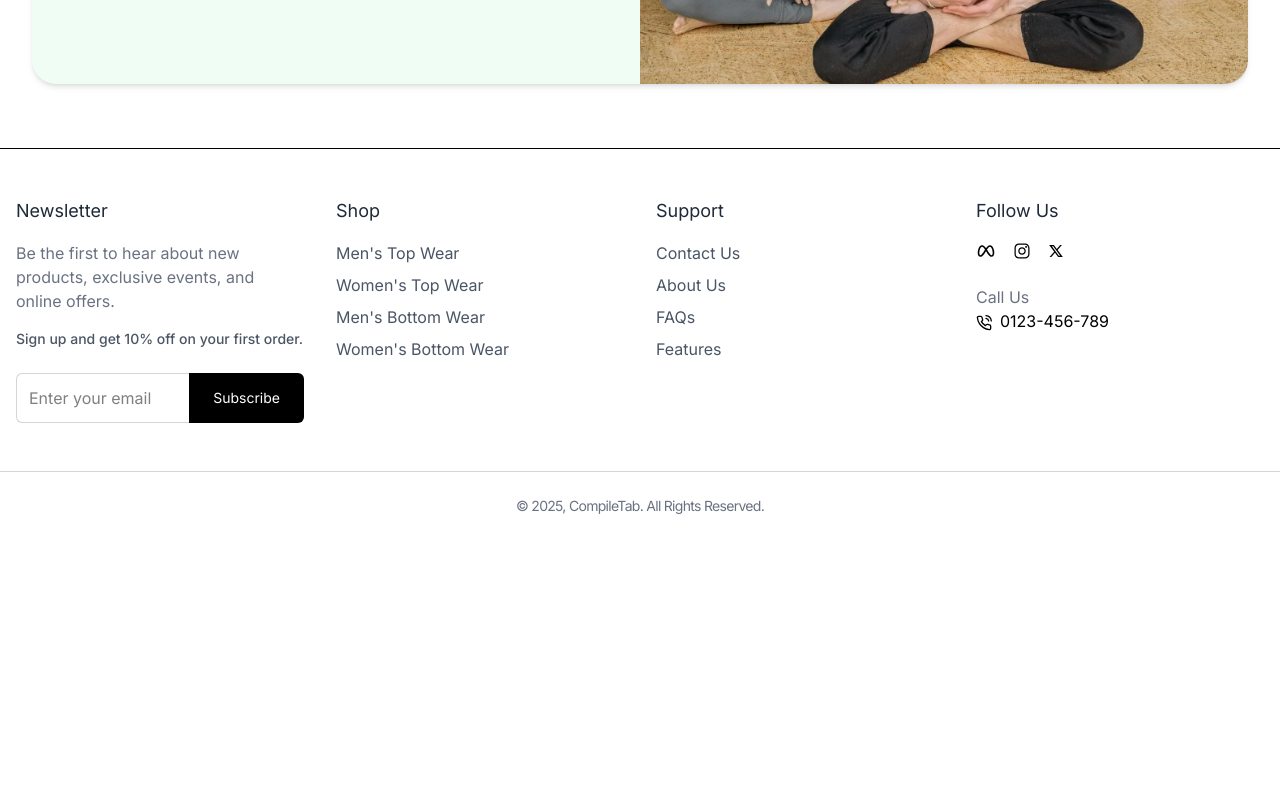
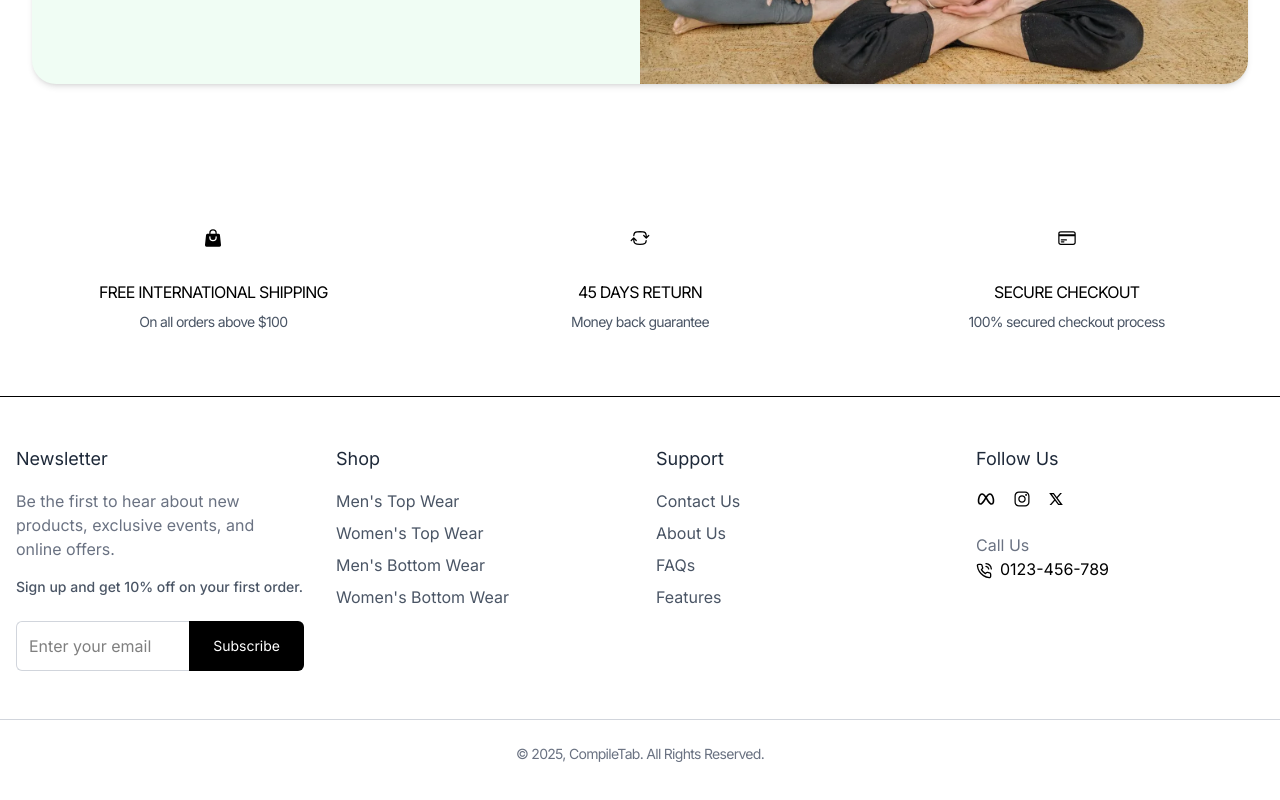
Before and after one commit to nidhii1401/E-Commerce-MERN, a React (Vite) app in the folder frontend/: page / in a window 1280 px wide. Shown: the part 5153-5953 px from the top of the page. Before the commit the page ends 5717 px from the top, so only its background shows below. Built offline with nearby package versions, Linux system fonts and the light colour scheme.

Commit message:
'Home Page Completed'

```diff
--- /dev/null
+++ b/frontend/src/components/Product/FeaturesSection.jsx
@@ -0,0 +1,45 @@
+import React from "react";
+import { HiArrowPathRoundedSquare, HiOutlineCreditCard, HiShoppingBag } from "react-icons/hi2";
+
+const FeaturesSection = () => {
+  return (
+    <section className="py-16 px-4 bg-white">
+      <div className="container mx-auto grid grid-cols-1 md:grid-cols-3 gap-8 text-center">
+        {/* Feature 1 */}
+        <div className="flex flex-col items-center">
+          <div className="p-4 rounded-full mb-4">
+            <HiShoppingBag className="text-xl" />
+          </div>
+          <h4 className="tracking-tighter mb-2">FREE INTERNATIONAL SHIPPING</h4>
+          <p className="text-gray-600 text-sm tracking-tighter">
+            On all orders above $100
+          </p>
+        </div>
+
+        {/* Feature 2 */}
+        <div className="flex flex-col items-center">
+          <div className="p-4 rounded-full mb-4">
+            <HiArrowPathRoundedSquare className="text-xl" />
+          </div>
+          <h4 className="tracking-tighter mb-2">45 DAYS RETURN</h4>
+          <p className="text-gray-600 text-sm tracking-tighter">
+            Money back guarantee
+          </p>
+        </div>
+
+        {/* Feature 3*/}
+        <div className="flex flex-col items-center">
+          <div className="p-4 rounded-full mb-4">
+            <HiOutlineCreditCard className="text-xl" />
+          </div>
+          <h4 className="tracking-tighter mb-2">SECURE CHECKOUT</h4>
+          <p className="text-gray-600 text-sm tracking-tighter">
+            100% secured checkout process
+          </p>
+        </div>
+      </div>
+    </section>
+  );
+};
+
+export default FeaturesSection;
--- a/frontend/src/pages/Home.jsx
+++ b/frontend/src/pages/Home.jsx
@@ -5,6 +5,7 @@
 import ProductDetails from "../components/Product/ProductDetails";
 import ProductGrid from "../components/Product/ProductGrid";
 import FeaturedCollection from "../components/Product/FeaturedCollection";
+import FeaturesSection from "../components/Product/FeaturesSection";
 
 const placeholderProducts = [
   {
@@ -80,6 +81,7 @@
 
       {/* Featured Collection  */}
       <FeaturedCollection />
+      <FeaturesSection />
     </div>
   );
 };
```
